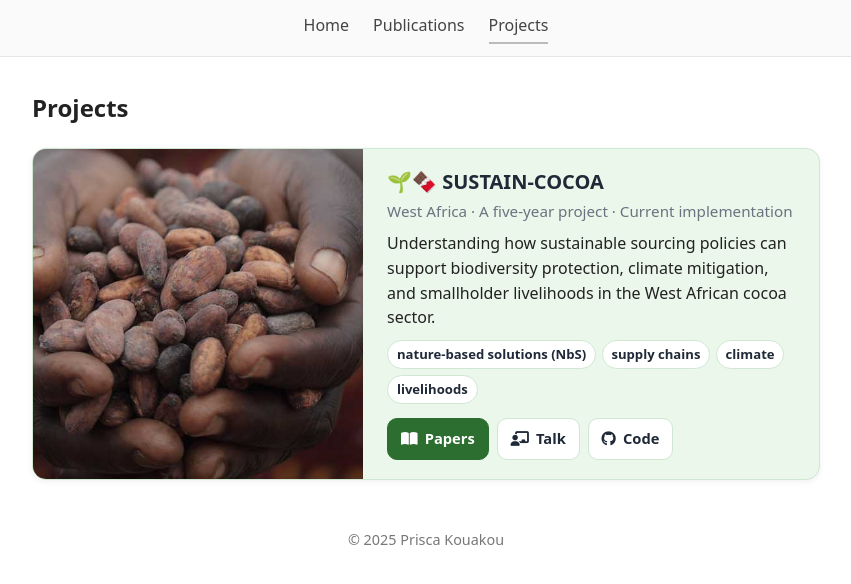
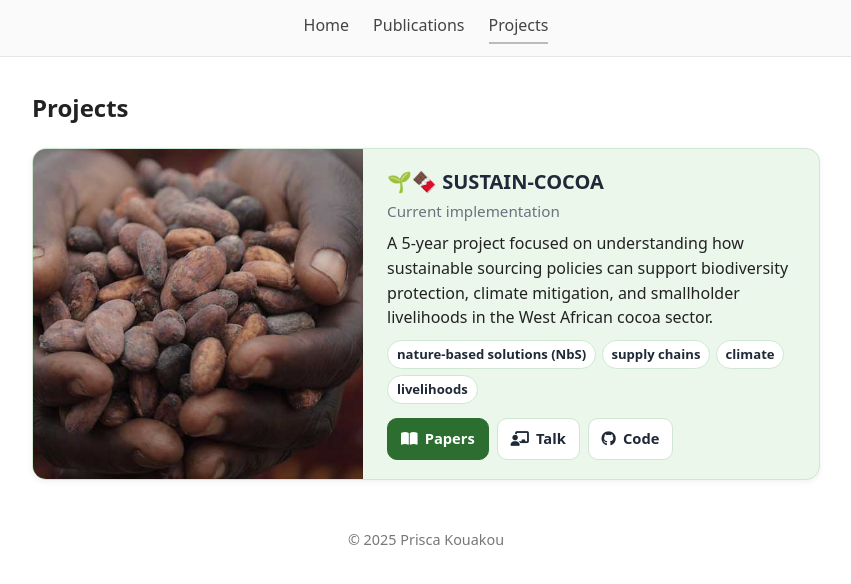
Before and after one commit to priscakmkouakou/priscakmkouakou.github.io, a Jekyll site: the page built from projects.md, in a window 1280 px wide. Shown: the top 584 px of the page, without its empty margins (214-1065 px from the left). Built offline with Jekyll 4.4.1, drawn with Linux system fonts in a browser that asks for light colours.

Commit message:
Update projects.md

```diff
--- a/projects.md
+++ b/projects.md
@@ -19,9 +19,9 @@ permalink: /projects/
         🌱🍫 SUSTAIN-COCOA
         </a>
       </h3>
-        <div class="proj-meta">West Africa · A five-year project · Current implementation </div>
+        <div class="proj-meta">Current implementation </div>
         <p class="proj-desc">
-          Understanding how sustainable sourcing policies can support biodiversity protection, climate mitigation,
+          A 5-year project focused on understanding how sustainable sourcing policies can support biodiversity protection, climate mitigation,
           and smallholder livelihoods in the West African cocoa sector.
         </p>
         <div class="proj-tags">
```
